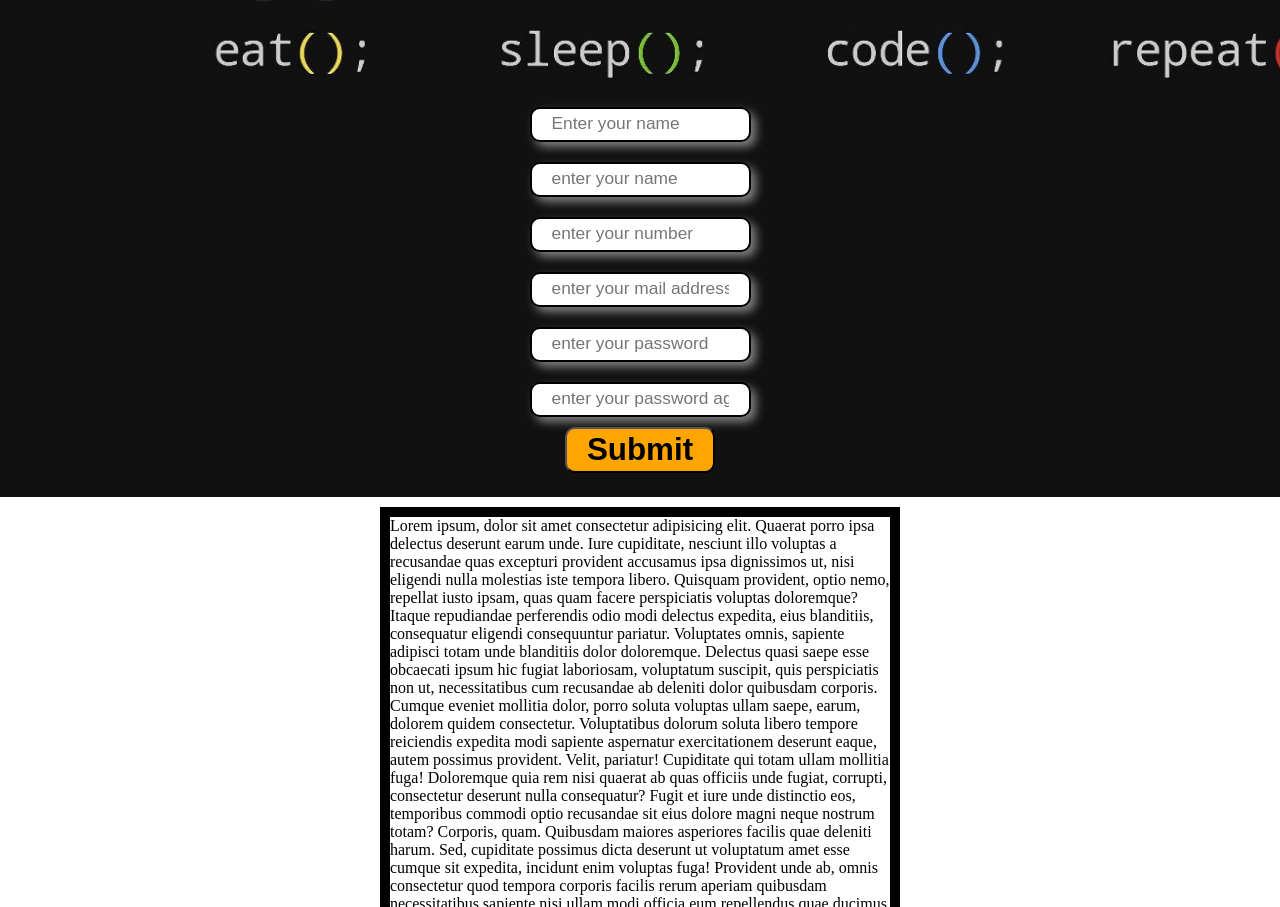
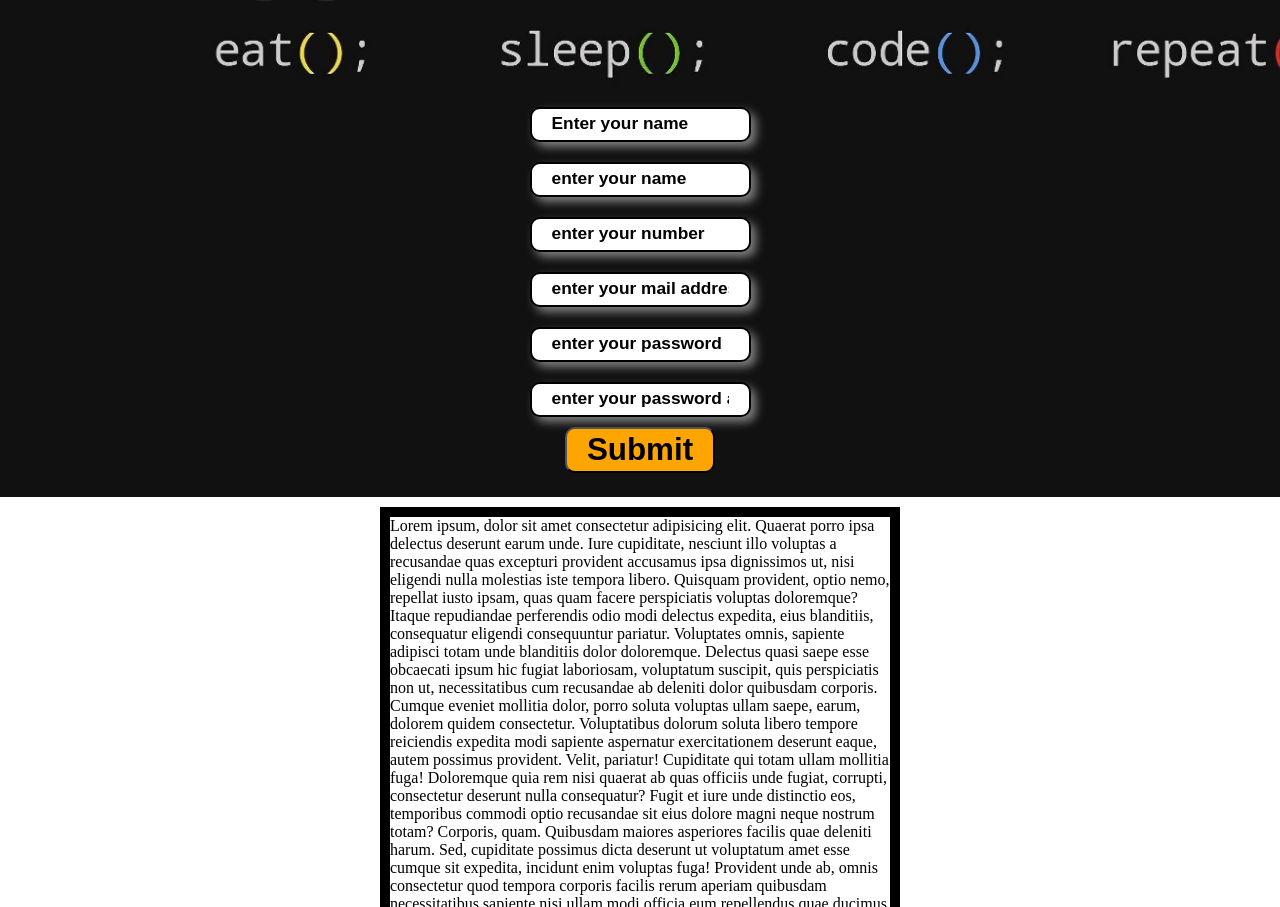
Before and after one commit to mirzawajihali/developers-portfolio, a plain HTML site: page index.html in a window 1280 px wide. Shown: the part 1450-2357 px from the top of the page. Drawn offline with Linux system fonts and the light colour scheme.

Commit message:
form added

```diff
--- a/style.css
+++ b/style.css
@@ -136,7 +136,9 @@ padding: 5%;}
   box-shadow: 5px 5px 10px grey;
 }
 
-#heh input::placeholder {font-size: 1.3em;}
+#heh input::placeholder {font-size: 1.3em;
+                        color: black;
+                      font-weight: 700;}
 
 #heh button {font-size: 1.4em;
               font-weight: 700;
```
